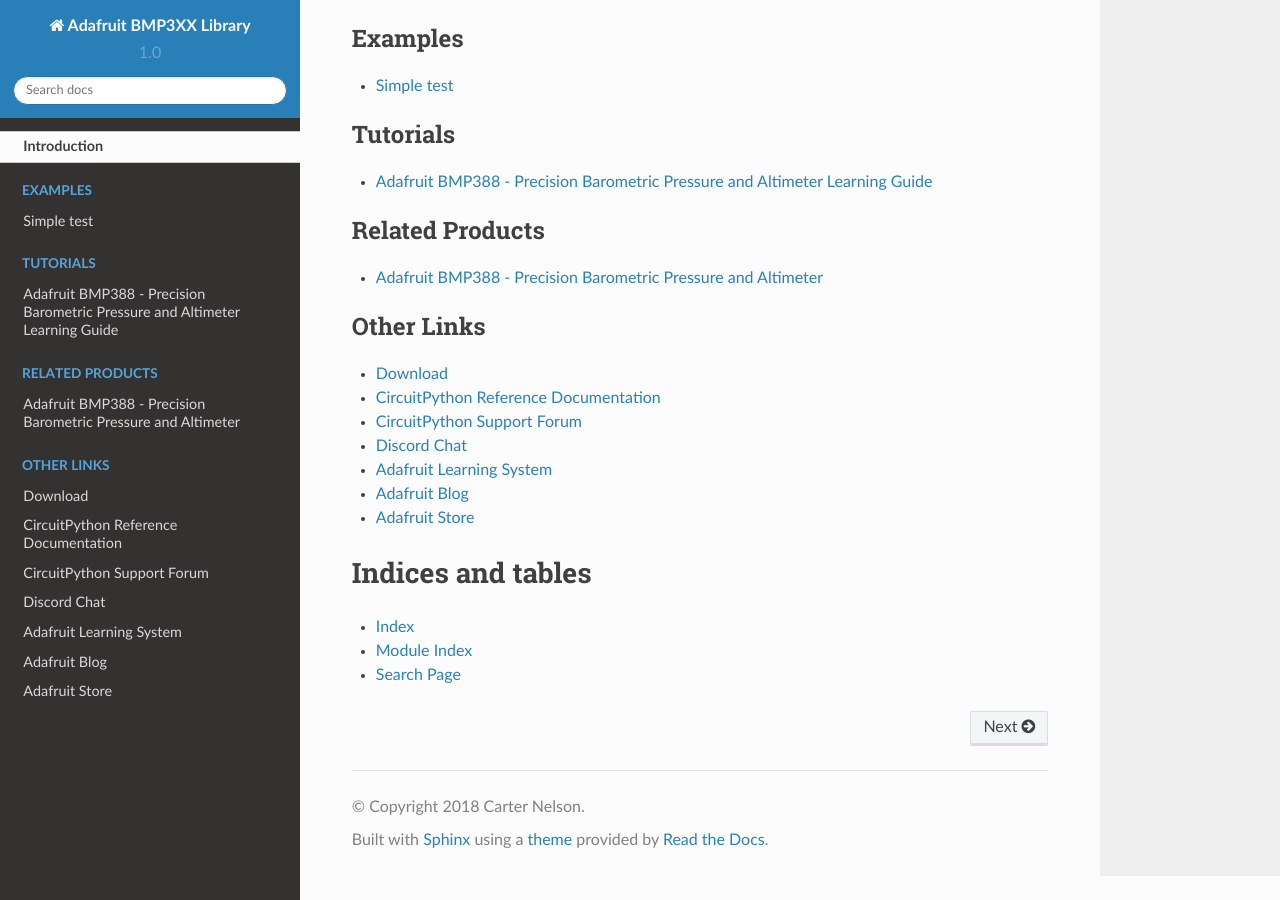
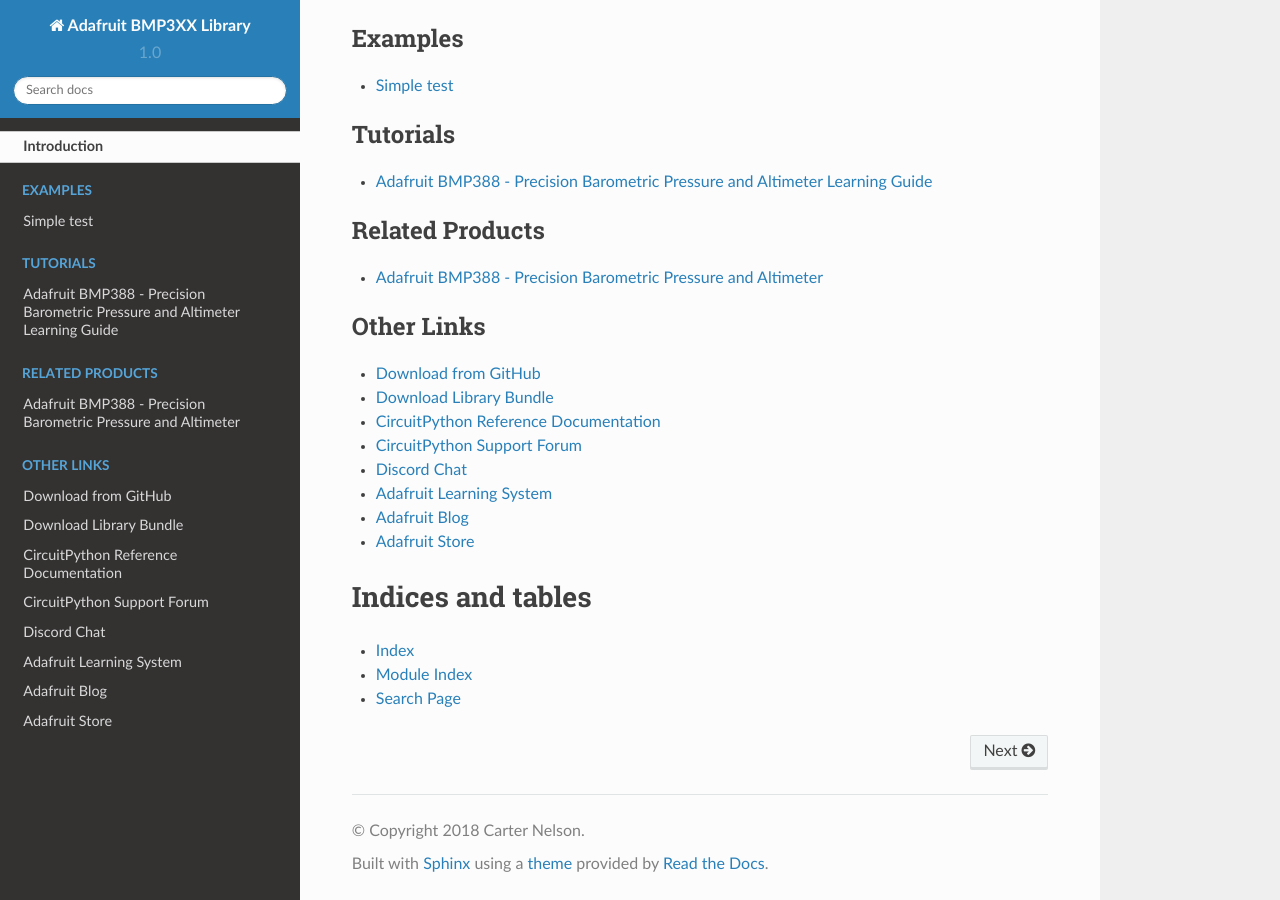
Before and after one commit to adafruit/Adafruit_CircuitPython_BMP3XX, a Sphinx documentation site: the page built from docs/index.rst, in a window 1280 px wide and 900 px high, scrolled down 1414 px. Built offline with Sphinx 7.4.7 and the Read the Docs theme 2.0.0, drawn with Linux system fonts in a browser that asks for light colours.

Commit message:
Added cp.org link to index.rst

```diff
--- a/docs/index.rst
+++ b/docs/index.rst
@@ -33,7 +33,8 @@
 .. toctree::
     :caption: Other Links
 
-    Download <https://github.com/adafruit/Adafruit_CircuitPython_BMP3XX/releases/latest>
+    Download from GitHub <https://github.com/adafruit/Adafruit_CircuitPython_BMP3XX/releases/latest>
+    Download Library Bundle <https://circuitpython.org/libraries>
     CircuitPython Reference Documentation <https://docs.circuitpython.org>
     CircuitPython Support Forum <https://forums.adafruit.com/viewforum.php?f=60>
     Discord Chat <https://adafru.it/discord>
```
